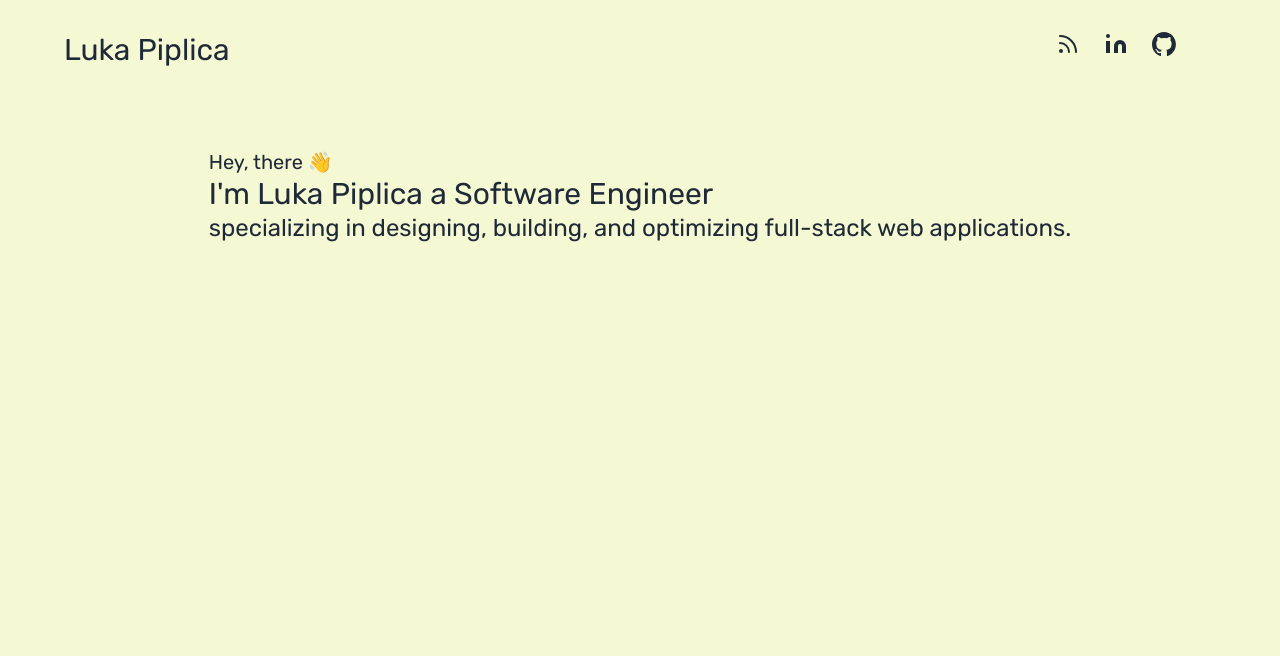
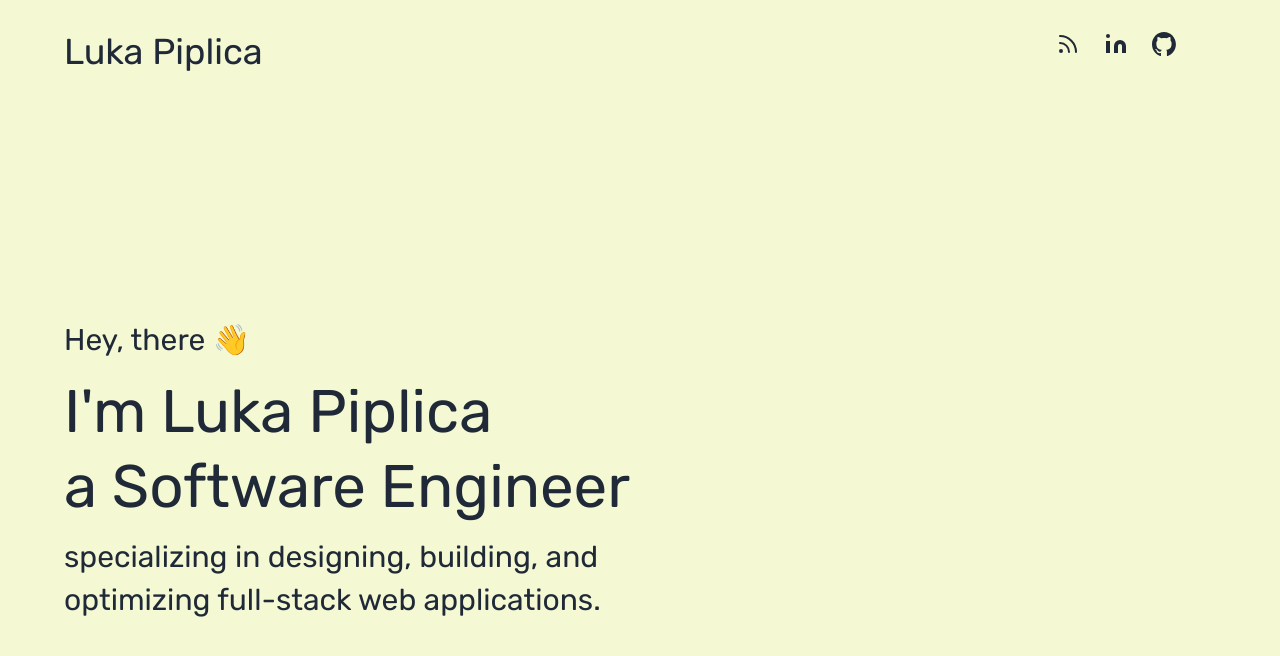
Before and after one commit to luka2220/portfolio, a Next.js app: page / in a window 1280 px wide. Shown: the top 656 px of the page. Built offline with nearby package versions, Linux system fonts and the light colour scheme; some icons are missing.

Commit message:
Hero section styling complete

```diff
--- a/app/globals.css
+++ b/app/globals.css
@@ -7,17 +7,17 @@
 
 @layer base {
   h1 {
-    @apply text-3xl;
+    @apply text-6xl;
     @apply text-gray-800 dark:text-light;
   }
 
   h2 {
-    @apply text-2xl;
+    @apply text-4xl;
     @apply text-gray-800 dark:text-light;
   }
 
   h3 {
-    @apply text-xl;
+    @apply text-3xl;
     @apply text-gray-800 dark:text-light;
   }
 
--- a/app/page.tsx
+++ b/app/page.tsx
@@ -1,14 +1,32 @@
 export default function Home() {
   return (
-    <div className="mt-20 flex justify-center">
-      <div>
-        <h3>Hey, there 👋</h3>
-        <h1>I&apos;m Luka Piplica a Software Engineer</h1>
-        <h2>
+    <>
+      <section className="max-w-[50%] min-h-screen flex flex-col justify-center">
+        <h3 className="mb-4 text-gray-800 dark:text-gray-400">Hey, there 👋</h3>
+        <h1 className="leading-tight text-gray-800 dark:text-gray-400">
+          I&apos;m{' '}
+          <span className="text-gray-800 dark:text-name">Luka Piplica</span>
+          <br />
+          <span className="text-gray-800 dark:text-light">
+            a Software Engineer
+          </span>
+        </h1>
+        <h3 className="mt-3 leading-[1.45] text-gray-800 dark:text-gray-400">
           specializing in designing, building, and optimizing full-stack web
           applications.
-        </h2>
-      </div>
-    </div>
+        </h3>
+      </section>
+      {/* <section className="min-h-screen">
+        <h2>Projects</h2>
+        <h3>Project</h3>
+        <h3>Project</h3>
+        <h3>Project</h3>
+        <h3>Project</h3>
+        <h3>Project</h3>
+        <h3>Project</h3>
+        <h3>Project</h3>
+        <h3>Project</h3>
+      </section> */}
+    </>
   );
 }
--- a/components/header/header.tsx
+++ b/components/header/header.tsx
@@ -11,7 +11,7 @@ export default function Header() {
     <header className="flex mt-8">
       <div className="flex-1">
         <Link href={'/'}>
-          <h1>Luka Piplica</h1>
+          <h2>Luka Piplica</h2>
         </Link>
       </div>
       <div className="flex-1">
--- a/tailwind.config.ts
+++ b/tailwind.config.ts
@@ -11,6 +11,7 @@ export default {
     extend: {
       colors: {
         light: '#F4F8D3',
+        name: '#60a5fa',
         background: 'var(--background)',
         foreground: 'var(--foreground)',
       },
```
Also changed, not shown: 1 other file (tests, documents, lock files or other folders).
